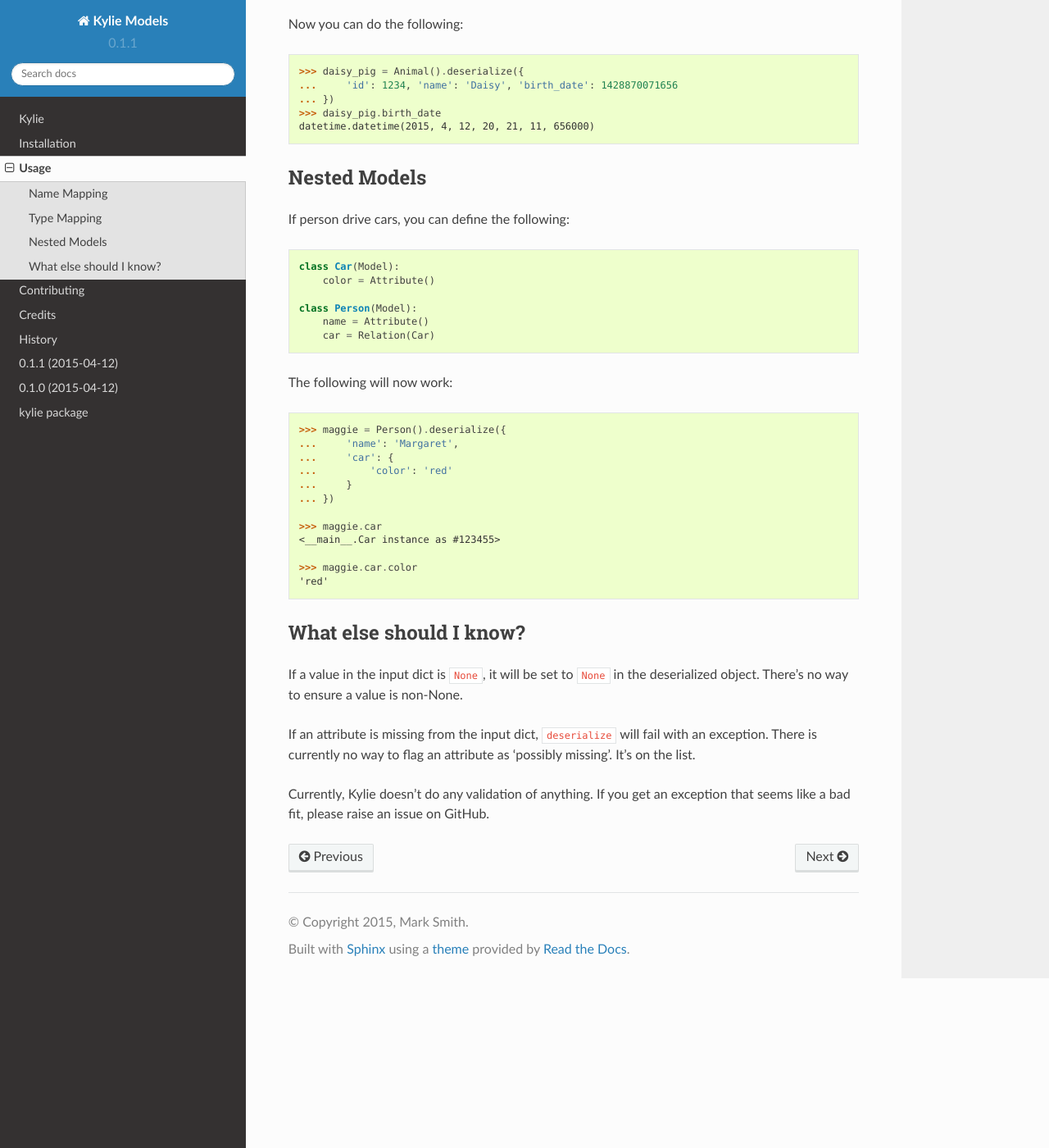
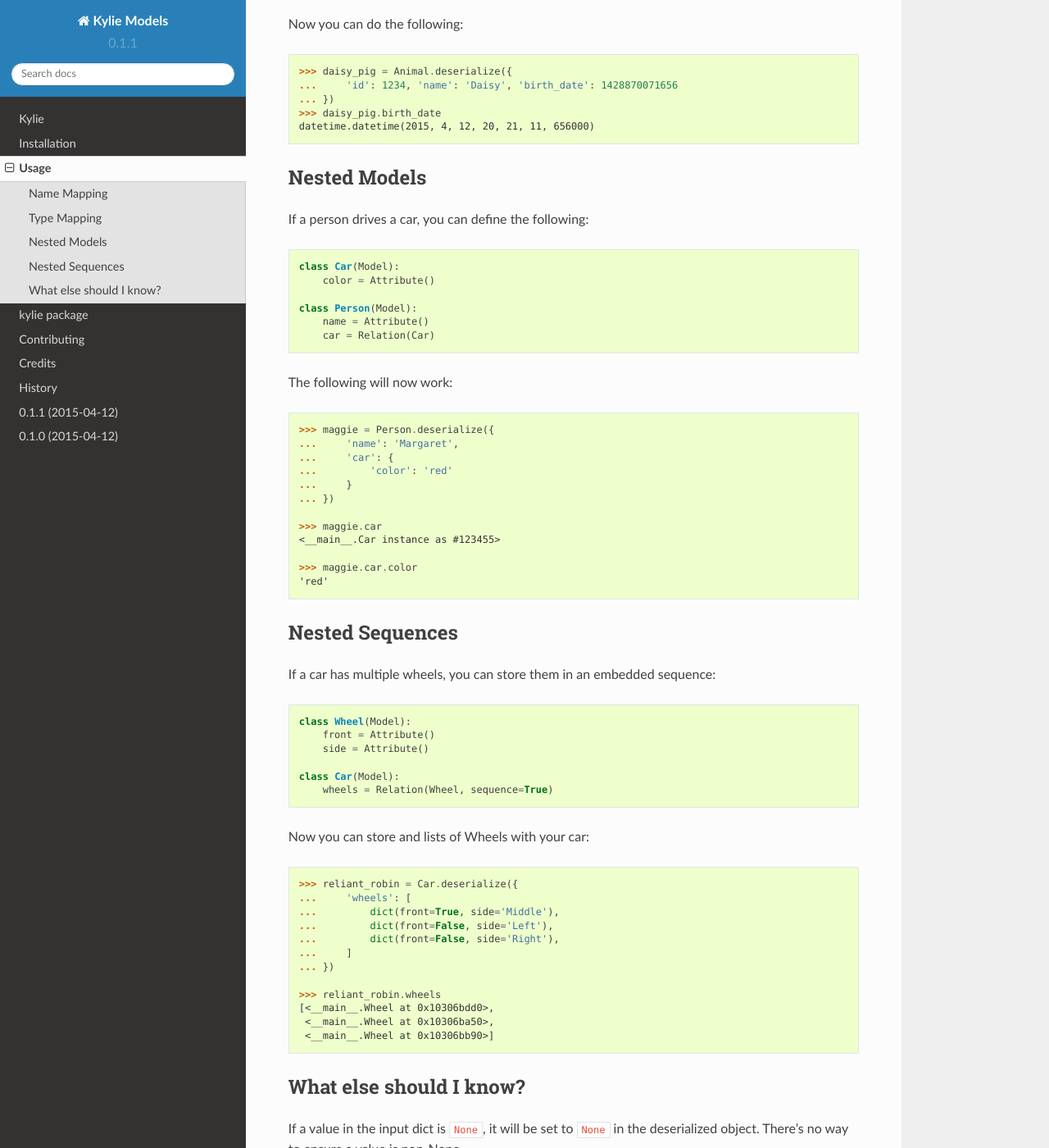
Before and after one commit to judy2k/kylie, a Sphinx documentation site: the page built from docs/usage.rst, in a window 1280 px wide and 1400 px high, scrolled down 2084 px. Shown: the whole window at 82% size. Built offline with Sphinx 7.4.7 and the Read the Docs theme 2.0.0, drawn with Linux system fonts in a browser that asks for light colours.

Commit message:
Add list support to Relation.
commit 706ae81ce5a932424b11c2f17300b6578572f485
Author: Mark Smith <mark.smith@practicalpoetry.co.uk>
Date:   Wed Apr 22 18:47:41 2015 +0100

    Add list packing and unpacking.

commit c607701c776e03e4c00c0bee8f64ee3e6a52af7e
Author: Mark Smith <mark.smith@practicalpoetry.co.uk>
Date:   Wed Apr 22 18:37:31 2015 +0100

    Changed deserialize to a classmethod.

```diff
--- a/docs/index.rst
+++ b/docs/index.rst
@@ -9,10 +9,11 @@ Contents:
    readme
    installation
    usage
+   kylie
    contributing
    authors
    history
-   kylie
+
 
 Indices and tables
 ==================
--- a/docs/usage.rst
+++ b/docs/usage.rst
@@ -17,7 +17,7 @@ instances::
 If you have a dictionary of JSON types, you can deserialize it into an `Animal`
 instance as follows::
 
-    daisy_pig = Animal().deserialize({
+    daisy_pig = Animal.deserialize({
         'id': 1234,
         'name': 'Daisy',
     })
@@ -96,7 +98,7 @@ And now we create an ``Attribute`` using the ``python_type`` and
 
 Now you can do the following::
 
-    >>> daisy_pig = Animal().deserialize({
+    >>> daisy_pig = Animal.deserialize({
     ...     'id': 1234, 'name': 'Daisy', 'birth_date': 1428870071656
     ... })
     >>> daisy_pig.birth_date
@@ -104,10 +106,12 @@ Now you can do the following::
 
 
 
+.. _nested models:
+
 Nested Models
 -------------
 
-If person drive cars, you can define the following::
+If a person drives a car, you can define the following::
 
     class Car(Model):
         color = Attribute()
@@ -118,7 +122,7 @@ If person drive cars, you can define the following::
 
 The following will now work::
 
-    >>> maggie = Person().deserialize({
+    >>> maggie = Person.deserialize({
     ...     'name': 'Margaret',
     ...     'car': {
     ...         'color': 'red'
@@ -130,6 +134,34 @@ The following will now work::
 
     >>> maggie.car.color
     'red'
+
+
+Nested Sequences
+----------------
+
+If a car has multiple wheels, you can store them in an embedded sequence::
+
+    class Wheel(Model):
+        front = Attribute()
+        side = Attribute()
+
+    class Car(Model):
+        wheels = Relation(Wheel, sequence=True)
+
+Now you can store and lists of Wheels with your car::
+
+    >>> reliant_robin = Car.deserialize({
+    ...     'wheels': [
+    ...         dict(front=True, side='Middle'),
+    ...         dict(front=False, side='Left'),
+    ...         dict(front=False, side='Right'),
+    ...     ]
+    ... })
+
+    >>> reliant_robin.wheels
+    [<__main__.Wheel at 0x10306bdd0>,
+     <__main__.Wheel at 0x10306ba50>,
+     <__main__.Wheel at 0x10306bb90>]
 
 
 What else should I know?
```
Also changed, not shown: other parts of docs/usage.rst (+2 -0 lines), README.rst (+7 -9 lines), 2 other files.
